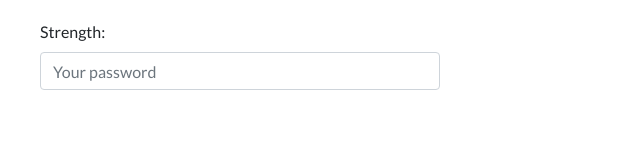
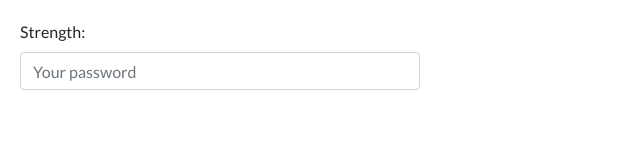
Before and after one commit to jeandias/app-ui, a React (Create React App) app: page / in a window 1280 px wide. Shown: the top 160 px of the page, without its empty margins (0-640 px from the left). Built offline with nearby package versions, Linux system fonts and the light colour scheme.

Commit message:
Removing duplicate element

```diff
--- a/src/components/ValidatePassword.js
+++ b/src/components/ValidatePassword.js
@@ -51,7 +51,6 @@ class ValidatePassword extends Component {
 
   render() {
     return (
-      <div className="App">
       <form>
         <div className="form-group">
           <label htmlFor="password">
@@ -64,7 +63,6 @@ class ValidatePassword extends Component {
         </div>
         <UnorderedList results={this.state.results} />
       </form>
-      </div>
     );
   }
 }
```
Lines whose indentation alone changed are shown as unchanged.
